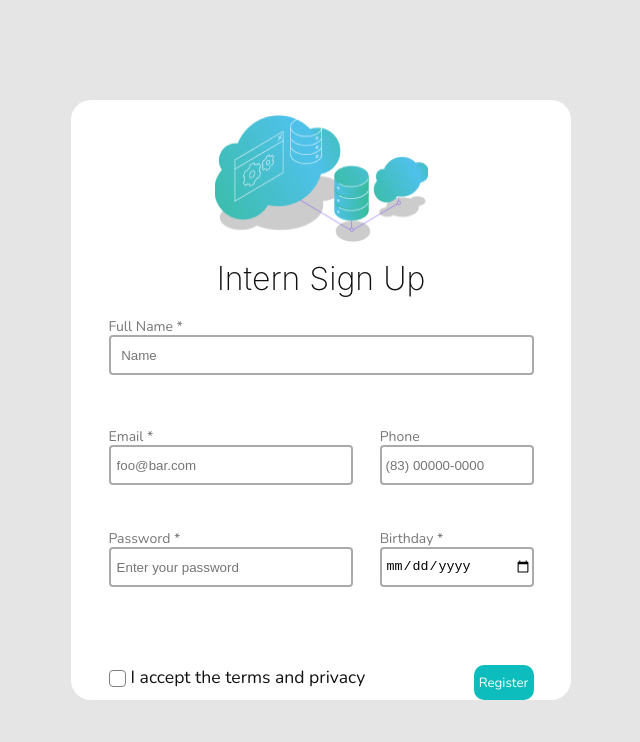
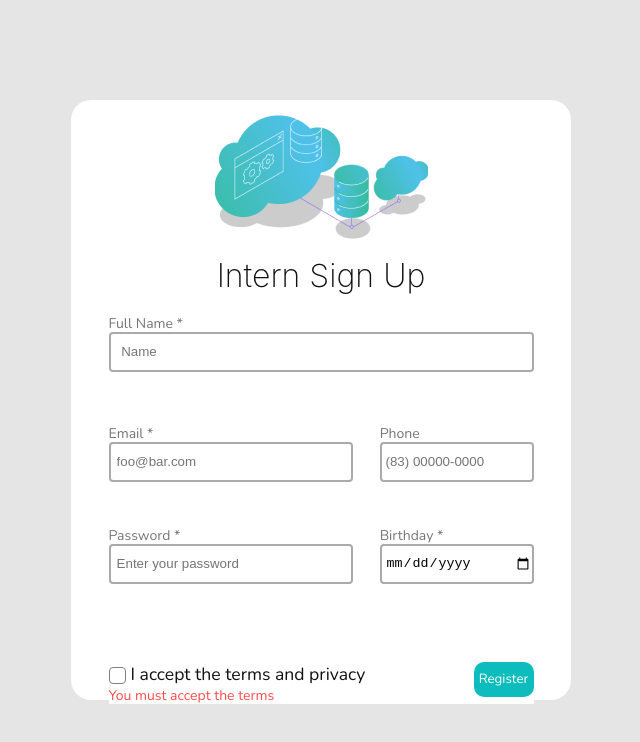
Before and after one commit to WelbertJr/React-Form-Challenge, a React (Vite) app: page / in a window 1280 px wide. Shown: the top 742 px of the page, without its empty margins (319-959 px from the left). Built offline with nearby package versions, Linux system fonts and the light colour scheme.

Commit message:
Feat:Adding checkbox error message

```diff
--- a/src/components/Input/InputStyled.jsx
+++ b/src/components/Input/InputStyled.jsx
@@ -28,13 +28,13 @@ export const Label = styled.label`
 	line-height: 16px;
 `;
 
-	export const ErrorMessage = styled.span`
+	export const ErrorMessage = styled.p`
 	font-family: 'Nunito';
 	font-style: normal;
 	font-weight: 400;
 	font-size: 14px;
 	line-height: 16px;
 	color: #FF4B4B;
-	display:none;
 	margin-top: 1%;
+	display: block;
 `;
--- a/src/pages/home/Home.jsx
+++ b/src/pages/home/Home.jsx
@@ -14,7 +14,6 @@ const schema = yup.object({
   phone: yup.string().matches(/\([1-9]{2}\) 9[1-9]\d{3}-\d{4}/).required(),
   password: yup.string().matches(/^[0-9]{6,9}$/).required(),
   birthday: yup.date().min(`1899-01-01`).required(),
-  checkbox: yup.boolean().isTrue('You must agree with terms'),
 }).required();
 
 
@@ -81,7 +80,7 @@ return (
       </DivLine2>
 
       <DivLine3>
-            <Checkbox/>
+            <Checkbox label="I accept the terms and privacy"/>
             <Button name="Register" type="submit"/>
       </DivLine3>
 
```
